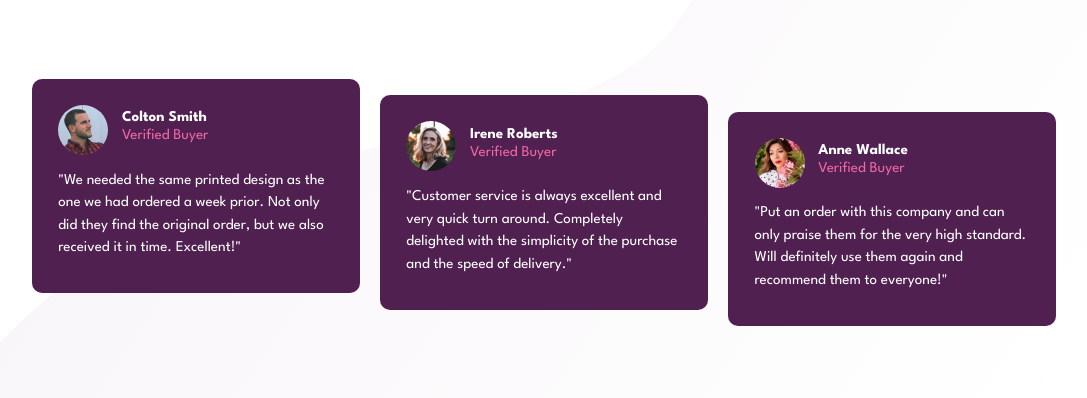
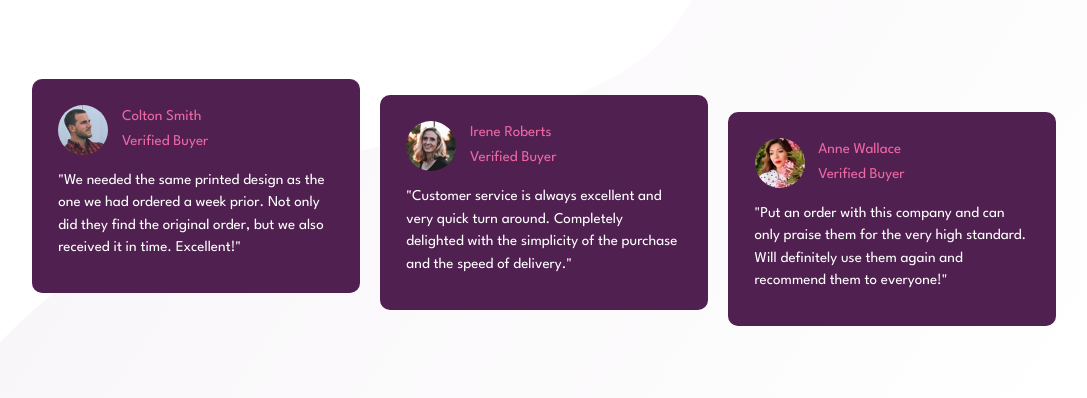
Before and after one commit to IryDev/Social-proof-section, a plain HTML site: page index.html in a window 1280 px wide. Shown: the part 311-709 px from the top of the page, without its empty margins (96-1183 px from the left). Drawn offline with Linux system fonts and the light colour scheme.

Commit message:
Update index.html

```diff
--- a/index.html
+++ b/index.html
@@ -68,7 +68,7 @@
           <div class="info-author">
             <img src="images/image-colton.jpg" alt="">
             <div class="name-author">
-              <h4>Colton Smith</h4>
+              <p>Colton Smith</p>
               <p>Verified Buyer</p>
             </div>
           </div>
@@ -83,7 +83,7 @@
           <div class="info-author">
             <img src="images/image-irene.jpg" alt="">
             <div class="name-author">
-              <h4>Irene Roberts</h4>
+              <p>Irene Roberts</p>
               <p>Verified Buyer</p>
             </div>
           </div>
@@ -97,7 +97,7 @@
           <div class="info-author">
             <img src="images/image-anne.jpg" alt="">
             <div class="name-author">
-              <h4>Anne Wallace</h4>
+              <p>Anne Wallace</p>
               <p>Verified Buyer</p>
             </div>
           </div>
```
